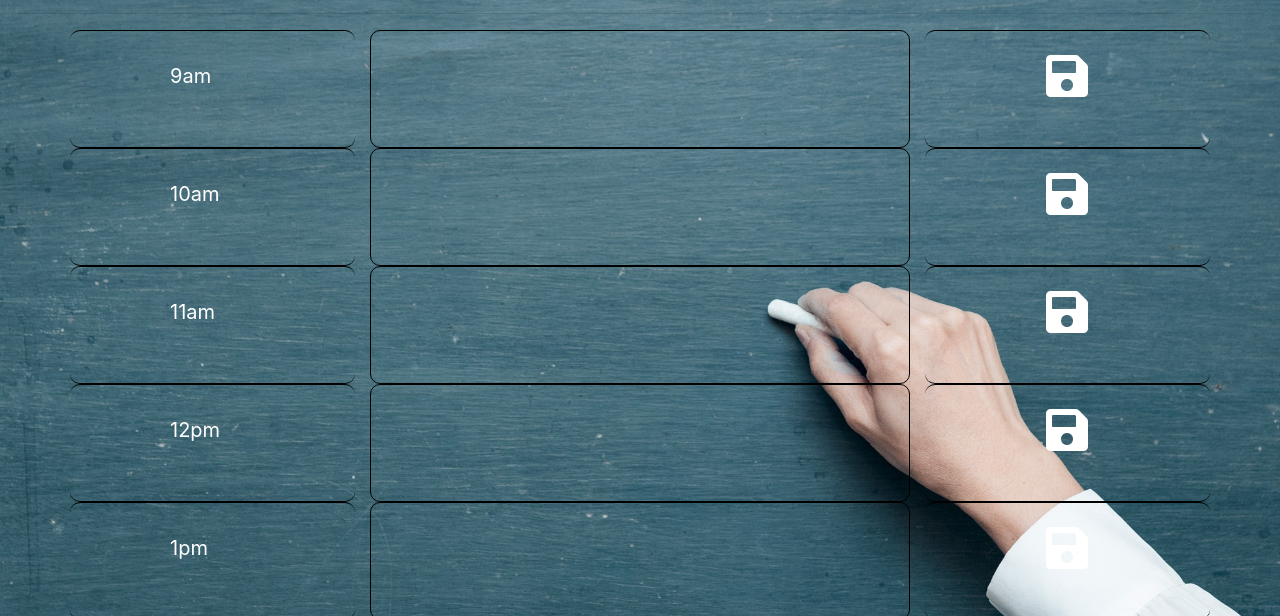
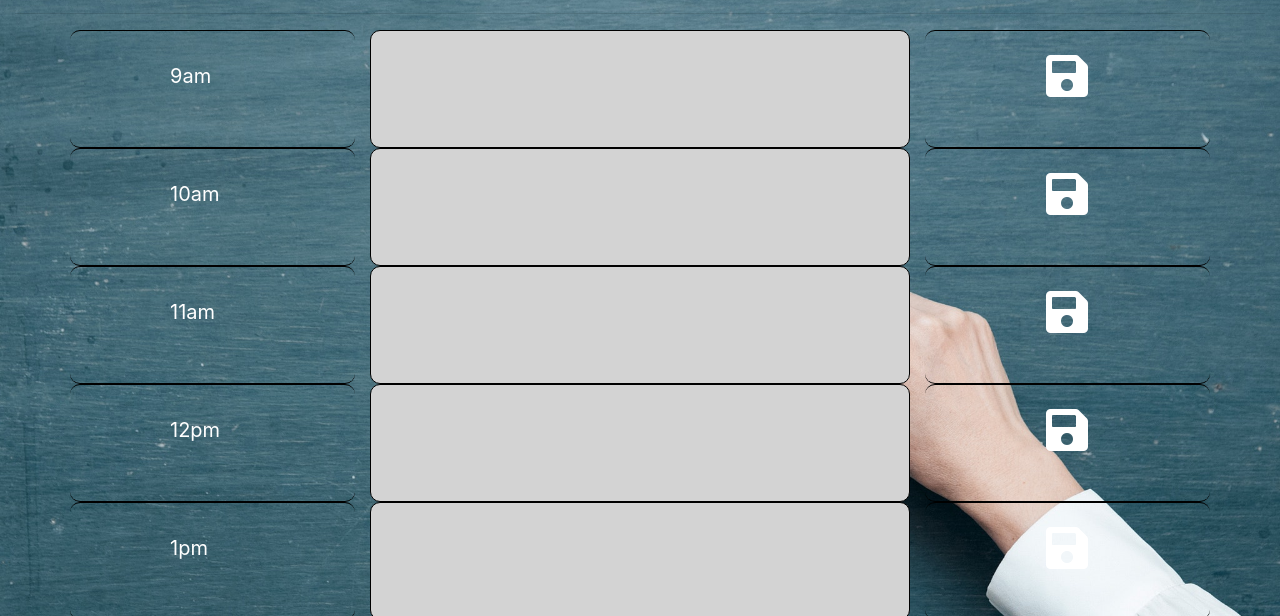
Before and after one commit to nikola4work/DayPlanner, a plain HTML site: page index.html in a window 1280 px wide. Both pictures are taken after a click on the picture 35 px from the left and 28 px from the top of the page. Shown: the part 184-800 px from the top of the page. Drawn offline with nearby package versions, Linux system fonts and the light colour scheme.

Commit message:
colors for past, present, future times

```diff
--- a/assets/css/style.css
+++ b/assets/css/style.css
@@ -67,6 +67,7 @@
                     text-align: center;
                     text-transform: capitalize;
                     background: transparent;
+                    background-color: #d3d3d3;
                     resize: none;
                     color: #ffffff;
                     font-size: 30px;
@@ -100,7 +101,8 @@
                     top: 30px;
                     font-size: 20px;
                 }
-                /*.past {
+
+                .past {
                     background-color: #d3d3d3;
                     color: white;
                 }
@@ -114,7 +116,6 @@
                     background-color: #77dd77;
                     color: white;
                 }
-        */
 
                 .col-sm-3 {
                     border-top: 1px solid black;
--- a/assets/js/main.js
+++ b/assets/js/main.js
@@ -20,7 +20,7 @@ $(document).ready(function() {
     });
 
     //FOR LOOP
-    for (let i = 9; i < 18; i++) {
+    for (var i = 9; i < 18; i++) {
         // create a row
         var row = $(`<div data-time=${i} id='${i}' class="row">`);
 
@@ -59,8 +59,8 @@ $(document).ready(function() {
     }
     formatAMPM();
 
-    // color change base on the hour
-    /*function updateColors() {
+    //color change base on the hour
+    function updateColors() {
         var currentTime = new Date().getHours();
         for (var i = 9; i < 18; i++) {
             console.log(currentTime, $(`#${i}`).data("time"));
@@ -76,8 +76,6 @@ setInterval(function() {
         updateColors();
     }, 1000);
 
-*/
-
     var saveBtn = $(".saveBtn");
     saveBtn.on("click", function() {
         var eventId = $(this).attr("id");
```
Lines whose indentation alone changed are shown as unchanged.
